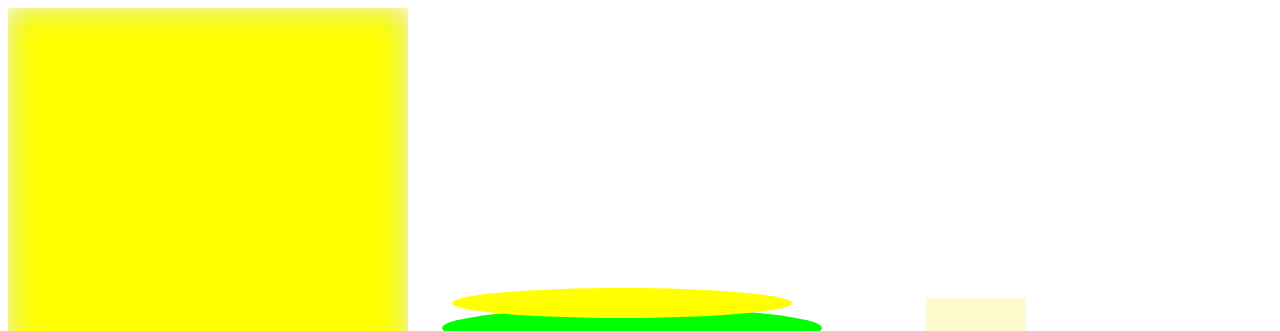
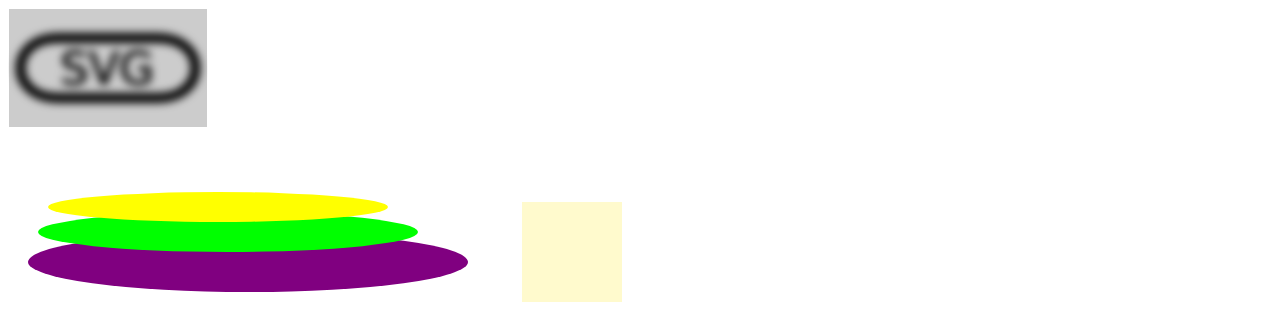
Before and after one commit to HZRDOUS/svg, a plain HTML site: page index.html in a window 1280 px wide. Shown: the top 331 px of the page. Drawn offline with Linux system fonts and the light colour scheme.

Commit message:
Add files via upload

```diff
--- a/index.html
+++ b/index.html
@@ -4,14 +4,23 @@
 <head>
 </head>
 <body>
-<svg height="400" width="400">
-  <defs>
-    <filter id="f1" x="0" y="0">
-      <feGaussianBlur in="SourceGraphic" stdDeviation="15" />
-    </filter>
-  </defs>
-  <rect width="400" height="400" stroke="green" stroke-width="3"
-  fill="yellow" filter="url(#f1)" />
+<svg xmlns="http://www.w3.org/2000/svg" width="100%" height="100%" version="1.1">
+
+<defs>
+<filter id="MyFilter" filterUnits="userSpaceOnUse" x="0" y="0" width="200" height="120">
+
+	<feGaussianBlur in="SourceAlpha" stdDeviation="4" result="blur"/>
+
+</filter>
+</defs>
+
+<rect x="1" y="1" width="198" height="118" fill="#cccccc"/>
+
+<g filter="url(#MyFilter)">
+<path fill="none" stroke="#D90000" stroke-width="10" d="M50,90 C0,90 0,30 50,30 L150,30 C200,30 200,90 150,90 z"/>
+<text fill="#FFFFFF" stroke="black" font-size="45" font-family="Verdana" x="52" y="76">SVG</text>
+</g>
+
 </svg>
 <svg height="150" width="500">
   <ellipse cx="240" cy="100" rx="220" ry="30" style="fill:purple" />
```
